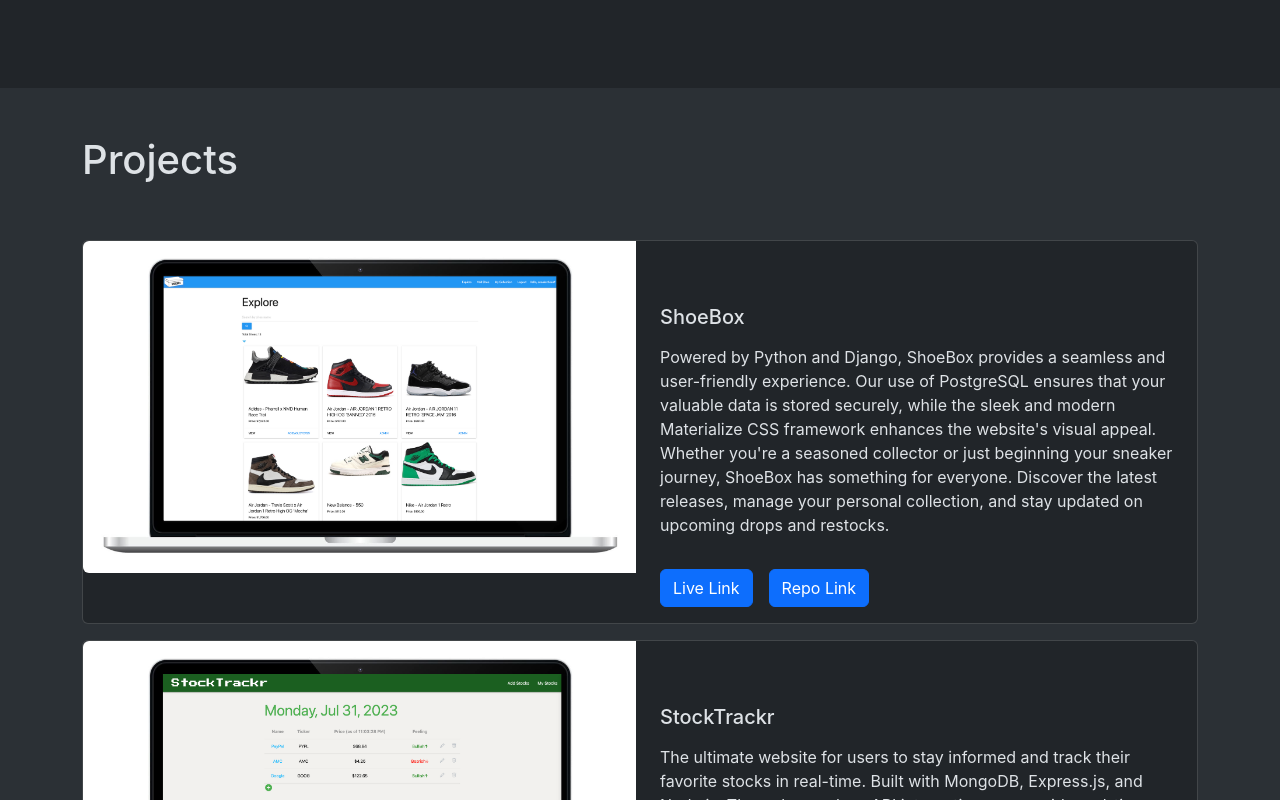
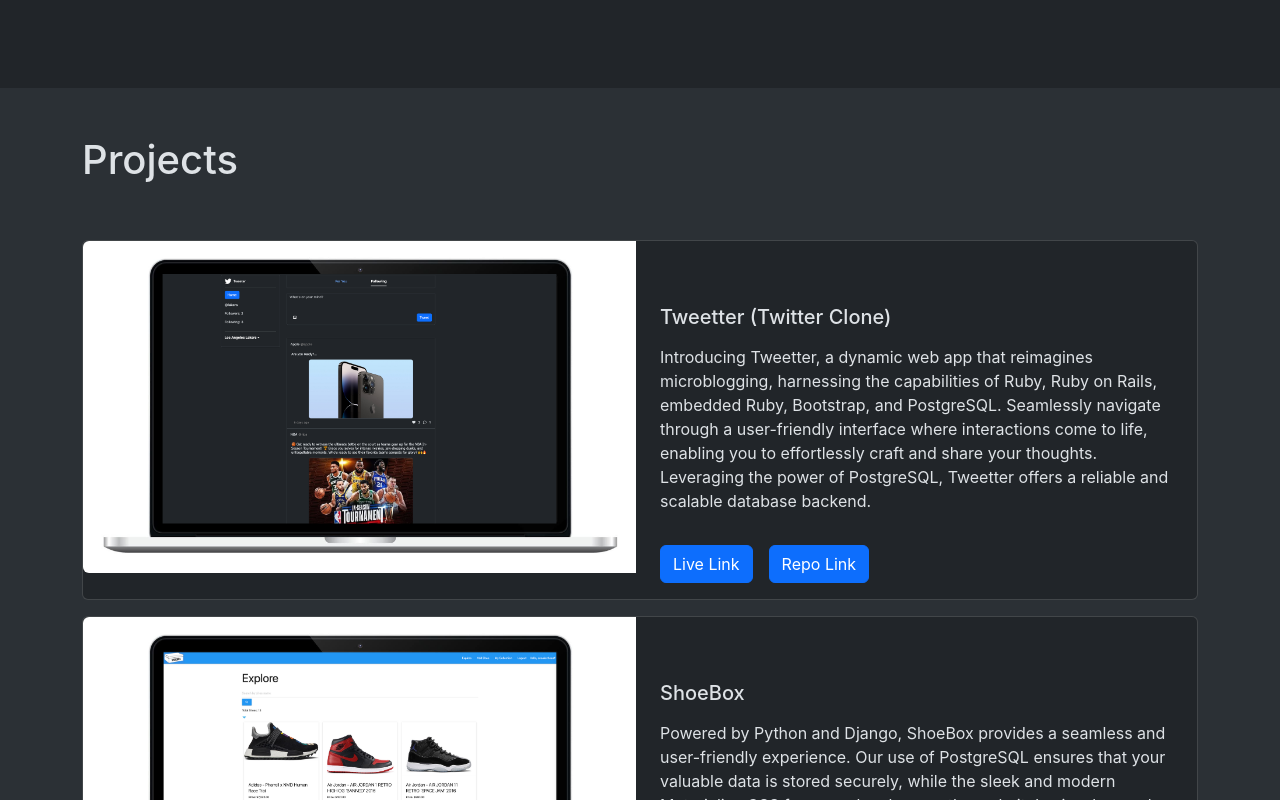
Before and after one commit to jcoop32/portfolio-2023, a React (Create React App) app: page / in a window 1280 px wide. Shown: the part 1975-2775 px from the top of the page. Built offline with nearby package versions, Linux system fonts and the light colour scheme.

Commit message:
new project added

```diff
--- a/src/Components/Projects/Projects.jsx
+++ b/src/Components/Projects/Projects.jsx
@@ -8,6 +8,50 @@
         <div className="container">
           <div className="row row-cols-1 row-cols-sm-2 row-cols-md-3 g-0">
             {/* Project 1 */}
+            <div className="card mb-3 w-100">
+              <div className="row g-2">
+                <div className="col-md-6">
+                  <img
+                    src={require('./Screenshots/twetter.png')}
+                    className="img-fluid rounded-start"
+                    alt="Tweetter screenshot"
+                  />
+                </div>
+                <div className="col-md-6">
+                  <div className="card-body mt-5">
+                    <h5 className="card-title">Tweetter (Twitter Clone)</h5>
+                    <p className="card-text mt-3">
+                      Introducing Tweetter, a dynamic web app that reimagines
+                      microblogging, harnessing the capabilities of Ruby, Ruby
+                      on Rails, embedded Ruby, Bootstrap, and PostgreSQL.
+                      Seamlessly navigate through a user-friendly interface
+                      where interactions come to life, enabling you to
+                      effortlessly craft and share your thoughts. Leveraging the
+                      power of PostgreSQL, Tweetter offers a reliable and
+                      scalable database backend.
+                    </p>
+                    <a
+                      href="https://secret-ridge-86986-7b334cd5e048.herokuapp.com/"
+                      className="btn btn-primary mt-3 me-3"
+                      target="_blank"
+                      rel="noopener noreferrer"
+                    >
+                      Live Link
+                    </a>
+                    <a
+                      href="https://github.com/jcoop32/twitter-clone"
+                      className="btn btn-primary mt-3 "
+                      rel="noopener noreferrer"
+                      target="_blank"
+                    >
+                      Repo Link
+                    </a>
+                  </div>
+                </div>
+              </div>
+            </div>
+            {/*  */}
+            {/* Project 2 */}
             <div className="card mb-3 w-100">
               <div className="row g-2">
                 <div className="col-md-6">
@@ -52,7 +96,7 @@
               </div>
             </div>
             {/*  */}
-            {/* Project 2 */}
+            {/* Project 3 */}
             <div className="card mb-3 w-100">
               <div className="row g-2">
                 <div className="col-md-6">
@@ -94,7 +138,7 @@
                 </div>
               </div>
             </div>
-            {/* Project 3 */}
+            {/* Project 4 */}
             <div className="card mb-3 w-100">
               <div className="row g-2">
                 <div className="col-md-6">
```
Also changed, not shown: src/Components/Projects/Screenshots/twetter.png (added).
